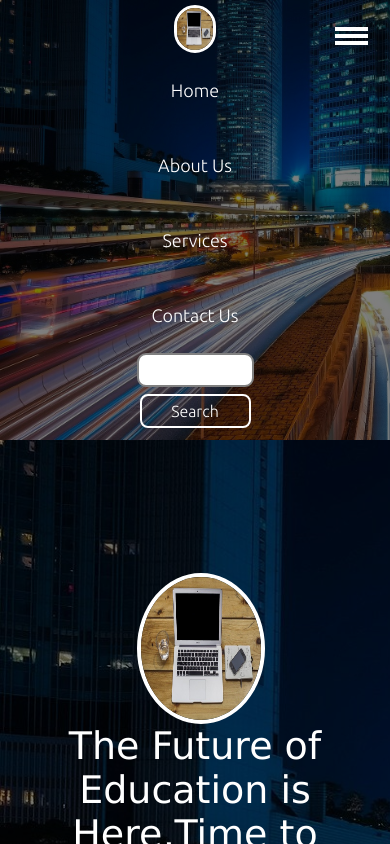
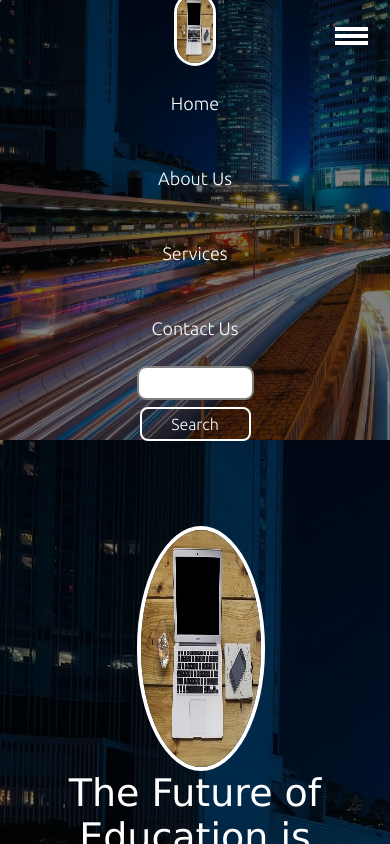
Before and after one commit to kumar007ambi/edu-online.github.io, a plain HTML site: page index.html in a window 390 px wide. Both pictures are taken after a click on the element 351 px from the left and 36 px from the top of the page. Shown: the top 844 px of the page. Drawn offline with Linux system fonts and the light colour scheme.

Commit message:
Make it better

```diff
--- a/css/style.css
+++ b/css/style.css
@@ -443,7 +443,7 @@ html {
     }
 
     .logo img {
-        height: 5vh;
+        height: 8vh;
         width: 9vw;
     }
 
@@ -453,7 +453,7 @@ html {
     }
 
     .secondHalf img {
-        height: 17vh;
+        height: 28vh;
         width: 31vw;
     }
 
```
